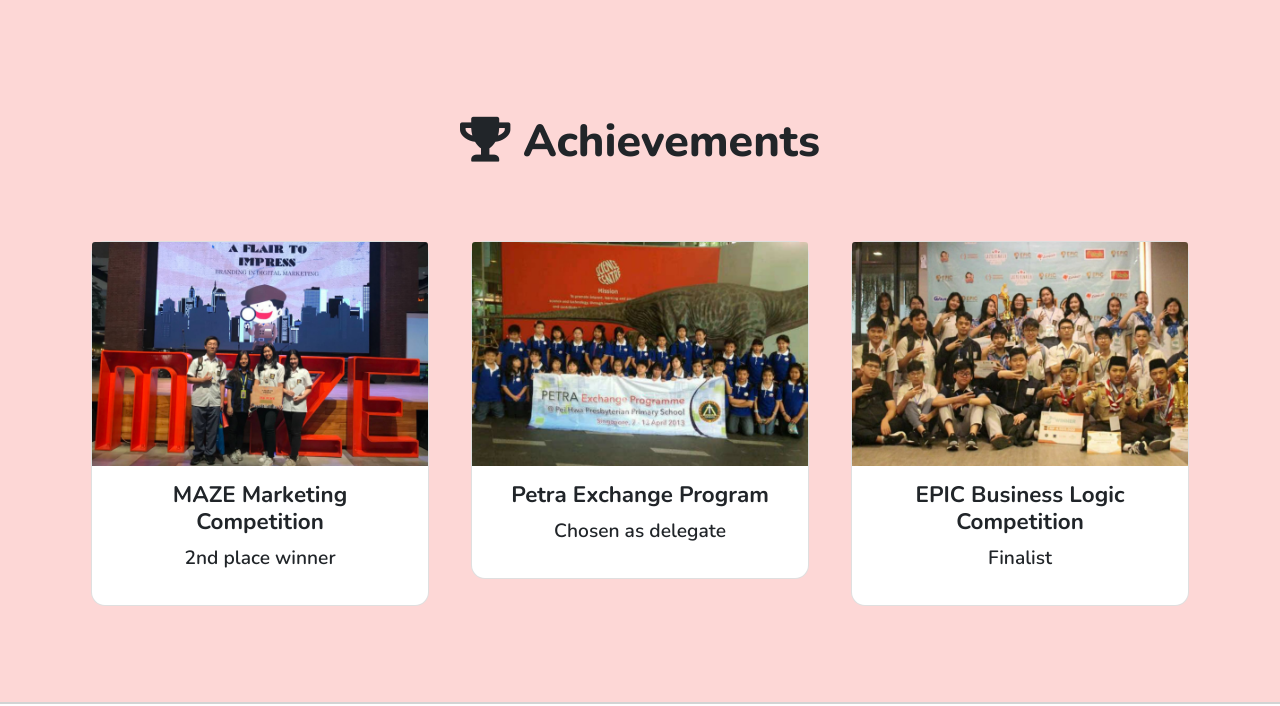
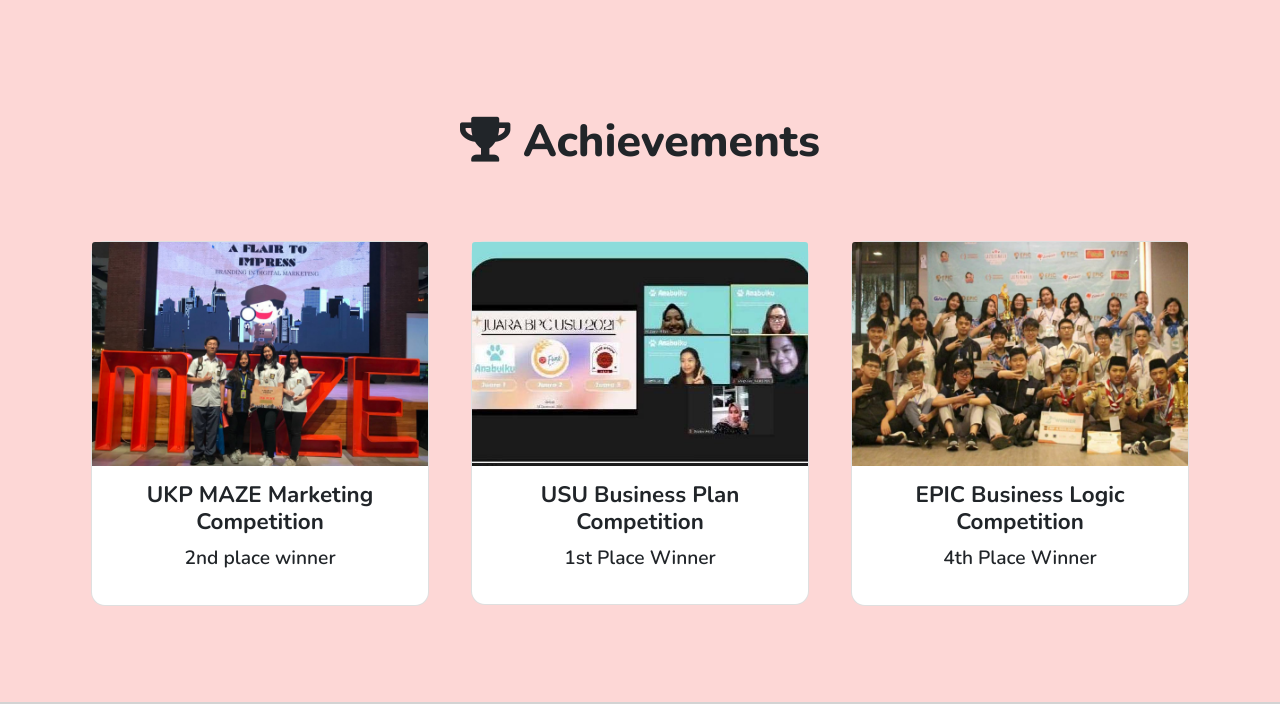
Before and after one commit to arethalevi/arethalevi.github.io, a plain HTML site: page resume/index.html in a window 1280 px wide. Shown: the part 4123-4829 px from the top of the page. Drawn offline with nearby package versions, Linux system fonts and the light colour scheme.

Commit message:
newupdate

```diff
--- a/resume/index.html
+++ b/resume/index.html
@@ -288,17 +288,17 @@
             <div class="card">
               <img src="img/ach/maze.jpg" class="card-img-top" alt="...">
               <div class="card-body">
-                <h3 class="judul">MAZE Marketing Competition</h3>
+                <h3 class="judul">UKP MAZE Marketing Competition</h3>
                 <p class="peran">2nd place winner</p>
               </div>
             </div>
           </div>
           <div class="col-md-4">
             <div class="card">
-              <img src="img/ach/pep.jpg" class="card-img-top" alt="...">
+              <img src="img/ach/bpc.jpg" class="card-img-top" alt="...">
               <div class="card-body">
-                <h3 class="judul">Petra Exchange Program</h3>
-                <p class="peran">Chosen as delegate</p>
+                <h3 class="judul">USU Business Plan Competition</h3>
+                <p class="peran">1st Place Winner</p>
               </div>
             </div>
           </div>
@@ -307,7 +307,7 @@
               <img src="img/ach/epic.jpg" class="card-img-top" alt="...">
               <div class="card-body">
                 <h3 class="judul">EPIC Business Logic Competition</h3>
-                <p class="peran">Finalist</p>
+                <p class="peran">4th Place Winner</p>
               </div>
             </div>
           </div>
```
Also changed, not shown: index.html (+1 -1 lines), resume/img/ach/bpc.jpg (added).
